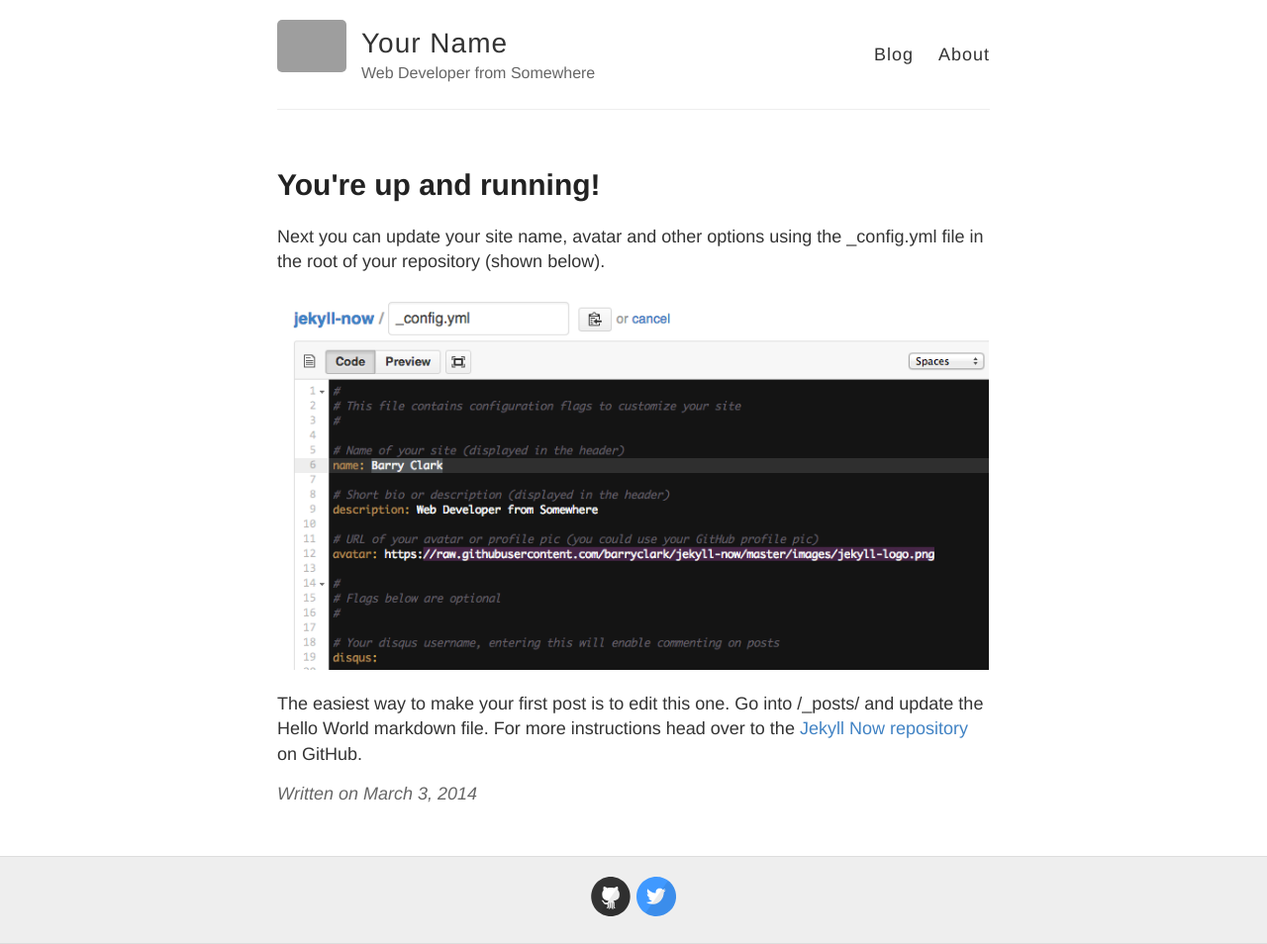
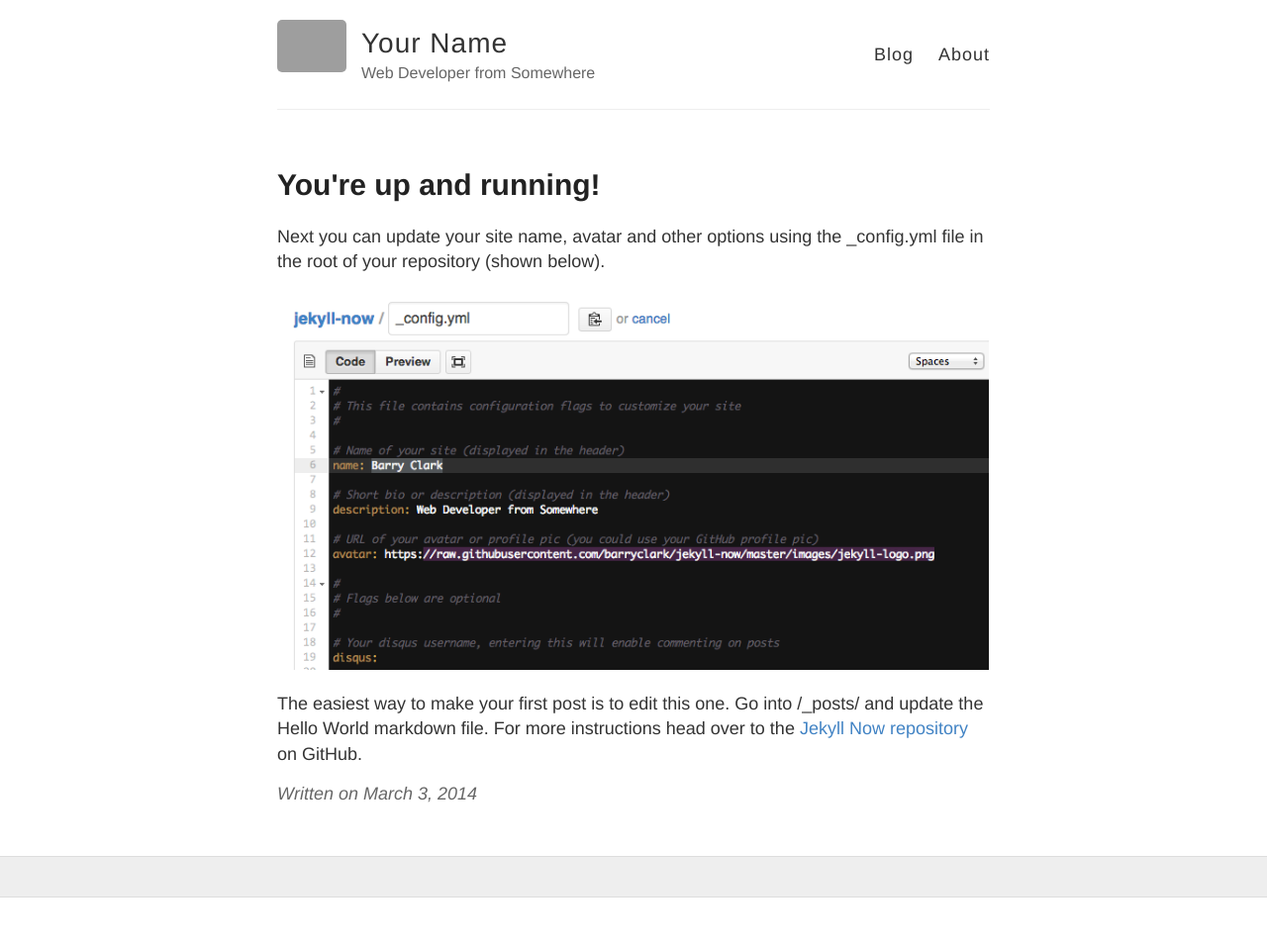
Before and after one commit to ryan-anderson-ds/ryan-anderson-ds.github.io, a Jekyll site: the page built from _posts/2014-3-3-Hello-World.md, in a window 1280 px wide. Shown: the whole page at 99% size. Built offline with Jekyll 4.4.1, drawn with Linux system fonts in a browser that asks for light colours; after the commit the page ends 907 px from its top, so only the background shows below that; grey boxes are pictures that could not be loaded.

Commit message:
Update default.html

```diff
--- a/_layouts/default.html
+++ b/_layouts/default.html
@@ -41,7 +41,7 @@
     <div class="wrapper-footer">
       <div class="container">
         <footer class="footer">
-          {% include svg-icons.html %}
+
         </footer>
       </div>
     </div>
```
